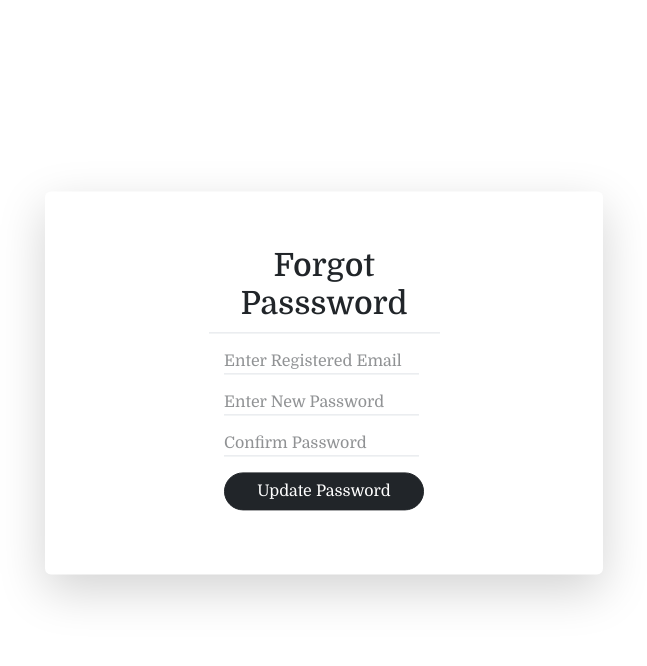
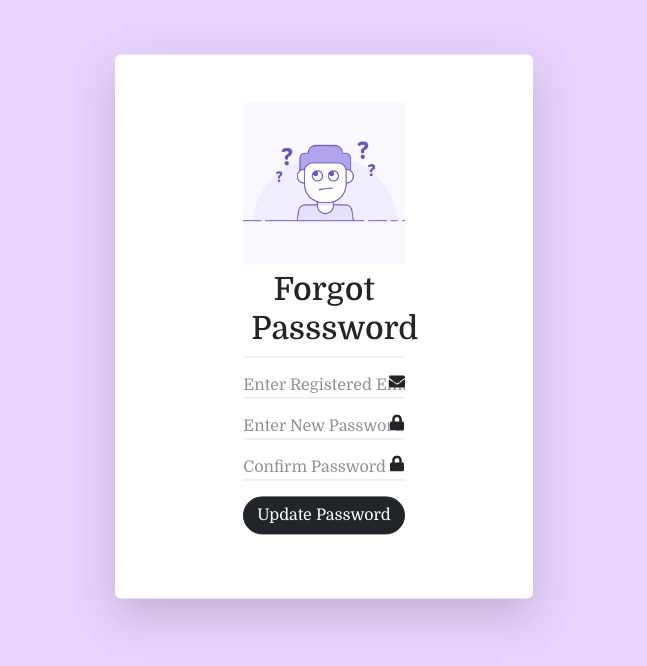
Before and after one commit to FYP-25-PIXEL-WEAR/FYP, a React (Vite) app in the folder Frontend/: page /forgotpassword in a window 1280 px wide. Shown: the top 666 px of the page, without its empty margins (316-963 px from the left). Built offline with nearby package versions, Linux system fonts and the light colour scheme.

Commit message:
First Commit

```diff
--- a/Frontend/src/Components/ForgotPassword.jsx
+++ b/Frontend/src/Components/ForgotPassword.jsx
@@ -1,5 +1,5 @@
 import React, { useEffect } from "react";
-
+import { FaLock, FaEnvelope } from "react-icons/fa";
 const ForgotPassword = ({ setShowNavbar,setShowHeader,setShowFooter }) => {
     useEffect(() => {
     setShowNavbar(false);
@@ -7,23 +7,29 @@ const ForgotPassword = ({ setShowNavbar,setShowHeader,setShowFooter }) => {
     setShowFooter(false);
   }, [setShowNavbar,setShowFooter,setShowHeader]);
   return (
-    <div className="container">
+    <div className="container-fluid tw:bg-purple-200">
       <div className="col-md-12 tw:h-screen">
-        <div className="col-md-6 m-auto tw:translate-y-[50%]">
-          <form action="" className="w-100 shadow-lg rounded p-5">
+        <div className="col-md-4 m-auto tw:translate-y-[10%]">
+          <form action="" className="w-100 shadow-lg rounded p-5 position-relative bg-white">
+          <div className="img">
+            <img src="forget.png" className="img-fluid w-50 m-auto" alt="" />
+          </div>
             <h2 className="border-bottom w-50 p-2 text-center m-auto">Forgot Passsword</h2>
-            <div className="box tw:w-max m-auto">
-            <div className="mb-3 form-group mt-3">
-                <input type="text" className="border-top-0 border-0 border-bottom tw:outline-0 position-relative data" placeholder="Enter Registered Email" required/>
+            <div className="box w-50 m-auto">
+            <div className="mb-3 form-group mt-3 position-relative">
+                <input type="text" className="border-top-0 border-0 border-bottom tw:outline-0 position-relative data w-100" placeholder="Enter Registered Email" required/>
+                <FaEnvelope className="position-absolute tw:end-0 top-0" />
             </div>
-            <div className="mb-3 form-group mt-3">
-                <input type="text" className="border-top-0 border-0 border-bottom tw:outline-0 position-relative data" placeholder="Enter New Password" required />
+            <div className="mb-3 form-group mt-3 position-relative">
+                <input type="text" className="border-top-0 border-0 border-bottom tw:outline-0 position-relative data w-100" placeholder="Enter New Password" required />
+                <FaLock className="position-absolute tw:end-0 top-0" />
             </div>
-            <div className="mb-3 form-group mt-3">
-                <input type="text" className="border-top-0 border-0 border-bottom tw:outline-0 position-relative data" placeholder="Confirm Password" required/>
+            <div className="mb-3 form-group mt-3 position-relative">
+                <input type="text" className="border-top-0 border-0 border-bottom tw:outline-0 position-relative data w-100" placeholder="Confirm Password" required/>
+                <FaLock className="position-absolute tw:end-0 top-0" />
             </div>
-            <div className="mb-3">
-                <button className="btn btn-dark tw:w-50 rounded-5 m-0"> Update Password </button>
+            <div className="mb-3 m-auto">
+                <button className="btn btn-dark w-100 rounded-5 m-0"> Update Password </button>
             </div>
             </div>
           </form>
```
Also changed, not shown: Frontend/public/forget.png (added).
